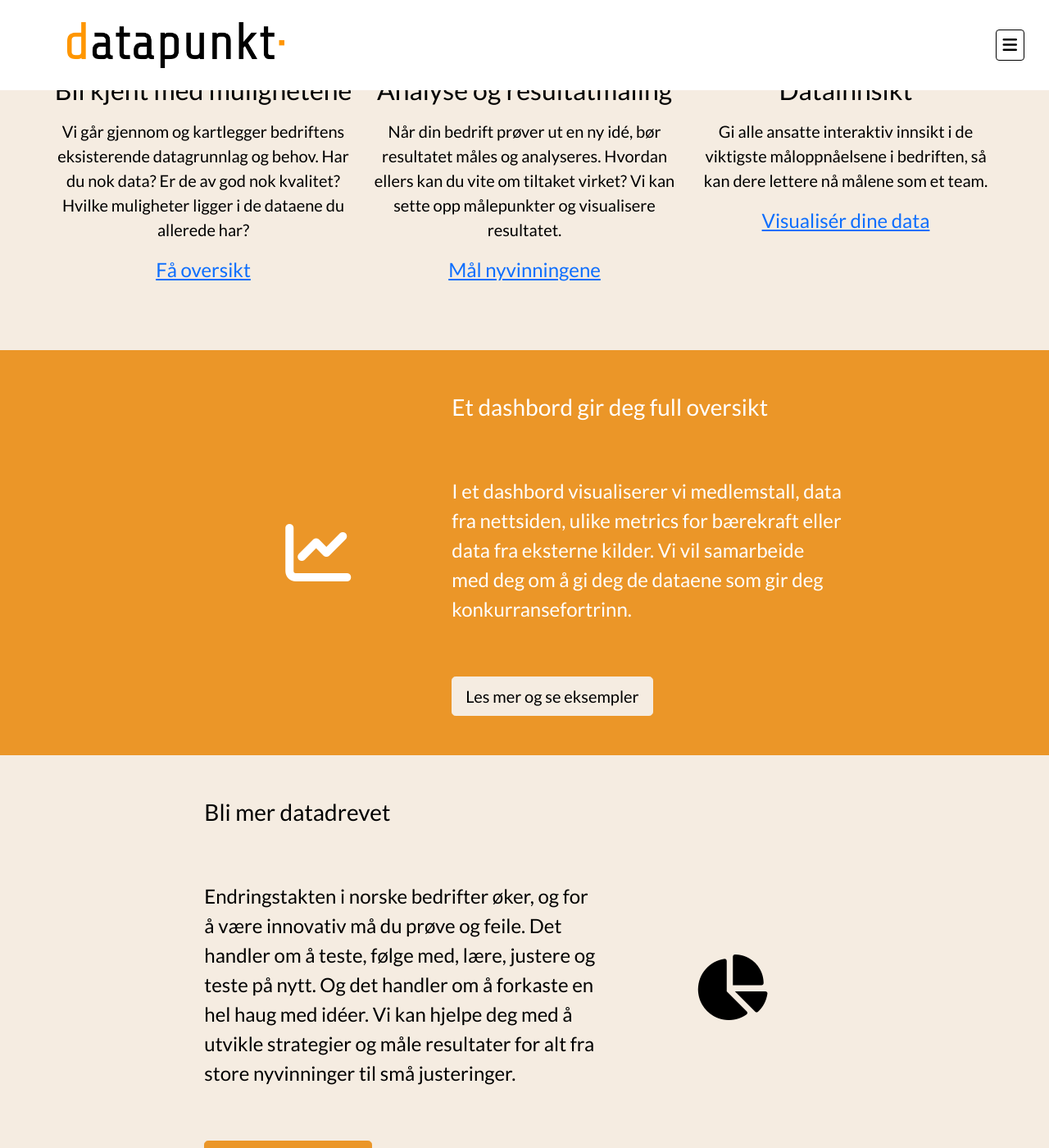
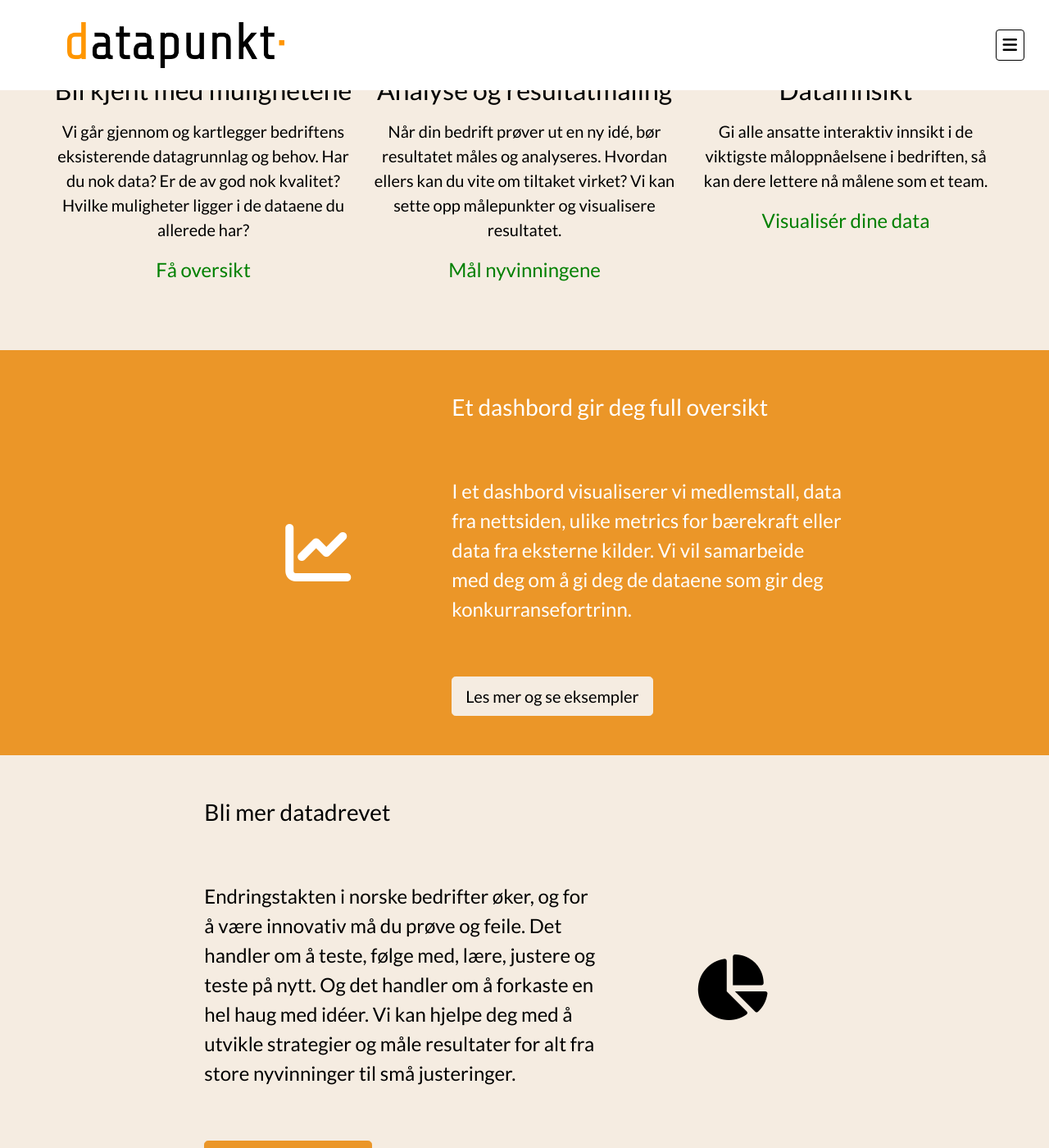
Before and after one commit to xibriz/datapunkt, a Jekyll site: the page built from docs/index.markdown, in a window 1280 px wide and 1400 px high, scrolled down 901 px. Shown: the whole window at 82% size. Built offline with Jekyll 4.4.1, drawn with Linux system fonts in a browser that asks for light colours; nearby versions of some CDN libraries; our own code applies the rules of GitHub Pages for plain Markdown files.

Commit message:
a style test

```diff
--- a/docs/assets/styles/style.css
+++ b/docs/assets/styles/style.css
@@ -101,3 +101,39 @@ body {
     color: var(--text-color-heading);
     background-color: var(--background-color-navbar);
 }
+
+/* unvisited link */
+a:link {
+    color: #00669E
+  }
+
+  /* visited link */
+  a:visited {
+    color: green;
+  }
+
+  /* mouse over link */
+  a:hover {
+    color: #EB9628;
+  }
+
+  /* selected link */
+  a:active {
+    color: hotpink
+  }
+
+a:link {
+    text-decoration: none;
+  }
+
+  a:visited {
+    text-decoration: none;
+  }
+
+  a:hover {
+    text-decoration: underline;
+  }
+
+  a:active {
+    text-decoration: underline;
+  }
```
